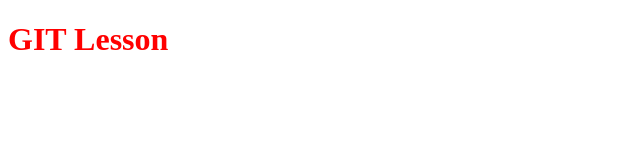
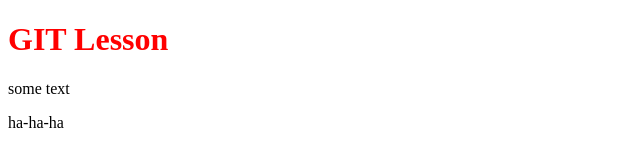
Before and after one commit to DenisNad/site, a plain HTML site: page index.html in a window 1280 px wide. Shown: the whole page, without its empty margins (0-640 px from the left). Drawn offline with Linux system fonts and the light colour scheme.

Commit message:
second commit

```diff
--- a/index.html
+++ b/index.html
@@ -7,5 +7,7 @@
 </head>
 <body>
 	<h1>GIT Lesson</h1>
+	<p>some text</p>
+	<p>ha-ha-ha</p>
 </body>
 </html>
```
